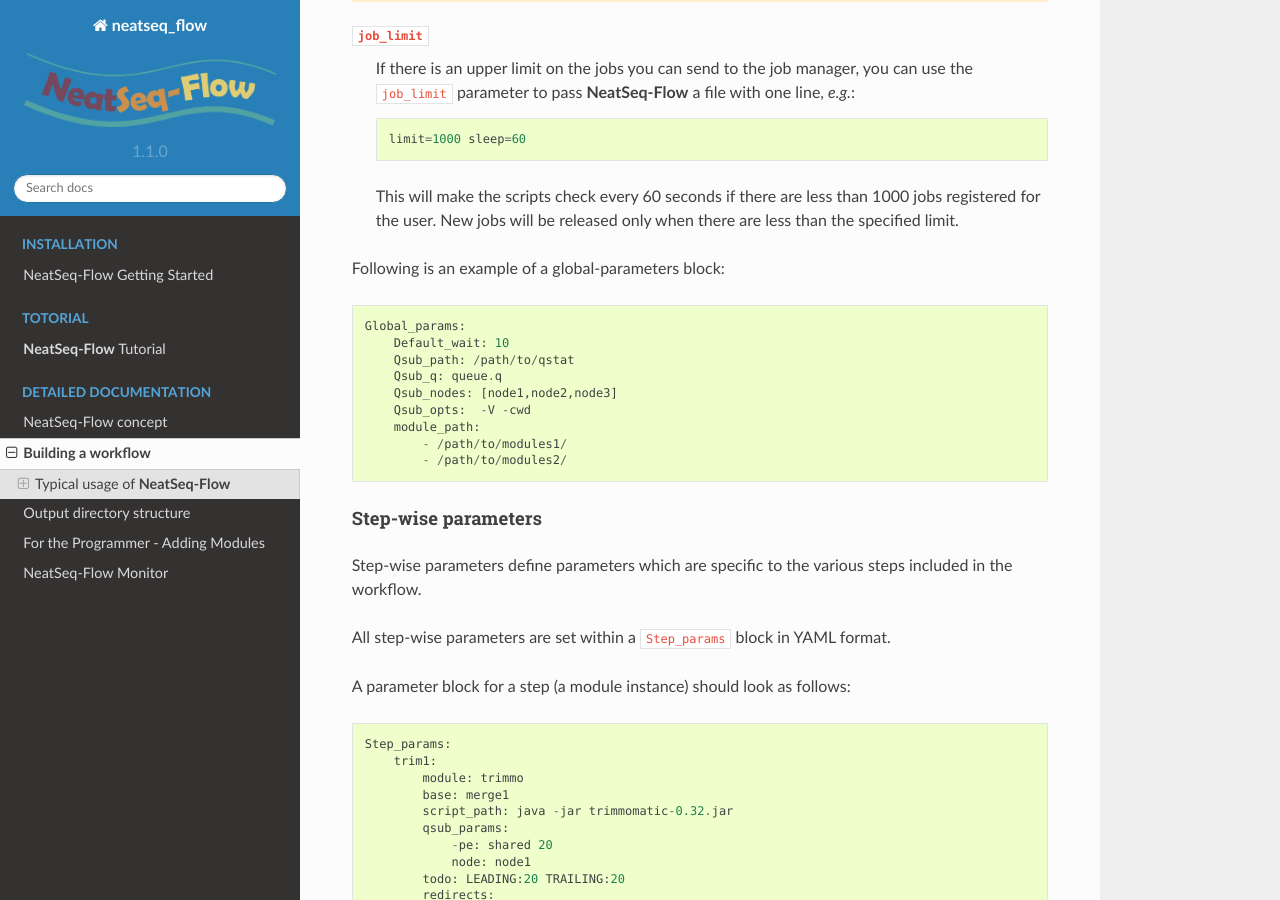
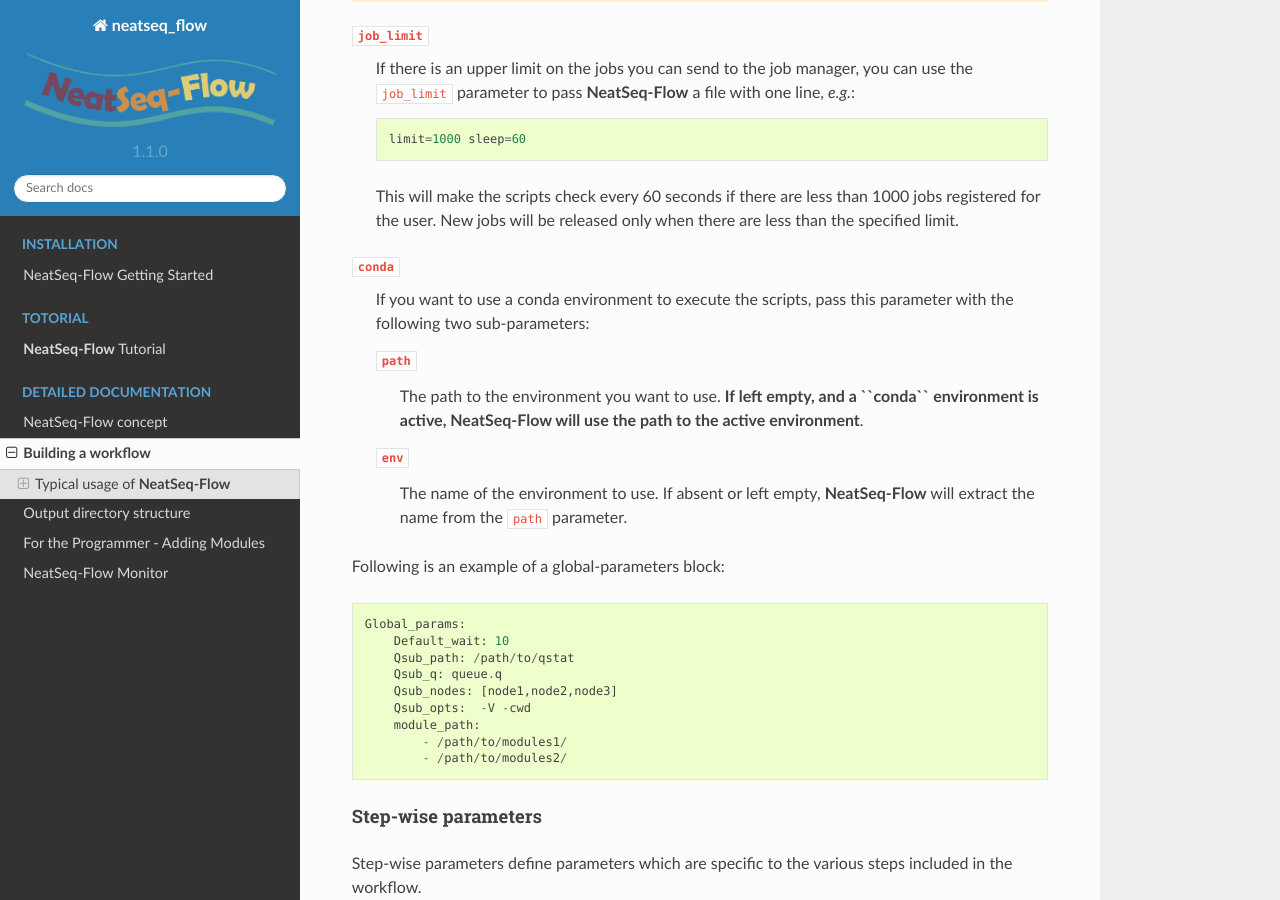
Before and after one commit to bioinfo-core-BGU/neatseq-flow, a Sphinx documentation site: the page built from docs/source/02.build_WF.rst, in a window 1280 px wide and 900 px high, scrolled down 2079 px. Built offline with Sphinx 7.4.7 and the Read the Docs theme 2.0.0, drawn with Linux system fonts in a browser that asks for light colours; some of the changed text lies outside the part shown.

Commit message:
added conda parameter defintion to documentation

```diff
--- a/docs/source/02.build_WF.rst
+++ b/docs/source/02.build_WF.rst
@@ -90,6 +90,16 @@
 
     This will make the scripts check every 60 seconds if there are less than 1000 jobs registered for the user. New jobs will be released only when there are less than the specified limit.
 
+.. _conda_param_definition:
+
+``conda``
+    If you want to use a conda environment to execute the scripts, pass this parameter with the following two sub-parameters:
+
+    ``path``
+        The path to the environment you want to use. **If left empty, and a ``conda`` environment is active, NeatSeq-Flow will use the path to the active environment**.
+
+    ``env``
+        The name of the environment to use. If absent or left empty, **NeatSeq-Flow** will extract the name from the ``path`` parameter.
 
 Following is an example of a global-parameters block::
 
@@ -188,6 +198,11 @@
     This is an experimental feature. A comma-separated list of samples on which to execute the module. Scripts will be created only for the samples in the list. This selection will be valid for all instances based on this instance, untill the value ``all_samples`` is passed. Use this option with care since the samples not in the list will not own the step outputs, which may well be required downstream.
 
 .. Tip:: A use case could be when you want to run a step with different parameters for different sample subsets. Both versions of the instance should inherit from a common ``base`` and the downstream step can inherit both versions, thus all samples will have all files, created with different parameters.
+
+``conda``
+    Is used to define step specific `conda` parameters. The syntax is the same as for the global ``conda`` definition (:ref:`see here <conda_param_definition>`). If set, the ``path`` and ``env`` will be used to execute the scripts of this step only. If a global ``conda`` exists, the local definition will override the global definition.
+
+.. Attention:: If you have set global `conda` parameters, and want a step to execute **not within** a `conda` environment, pass an empty ``conda`` field.
 
 .. _local_step_parameter:
 
```
